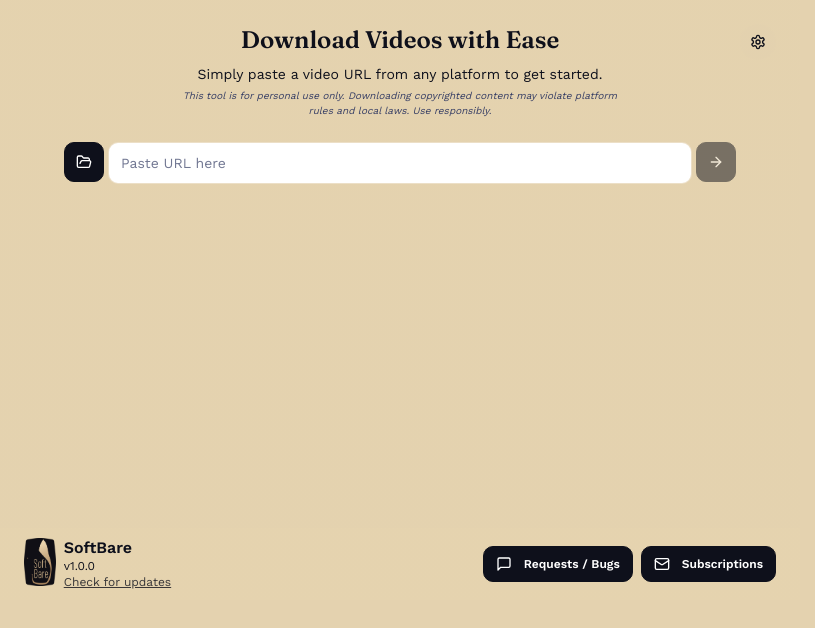
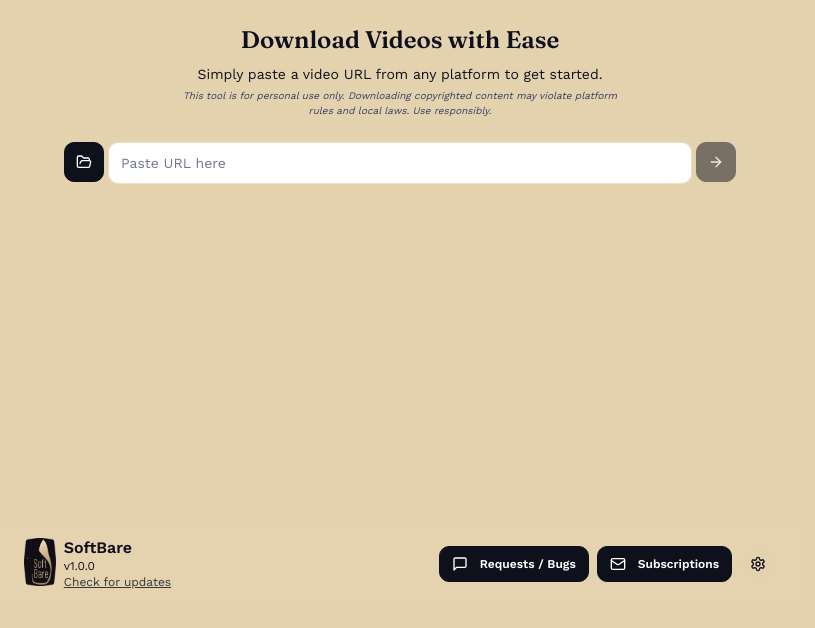
Before and after one commit to frenchfilm/mini-media-fetcher, a React (Vite) app: page / in a window 1280 px wide. Shown: the top 628 px of the page, without its empty margins (0-815 px from the left). Built offline with nearby package versions, Linux system fonts and the light colour scheme; a web font is replaced by a local one.

Commit message:
Fix: Newsletter dialog position
Move the newsletter dialog to the right of the subscription button.

```diff
--- a/src/components/AppFooter.tsx
+++ b/src/components/AppFooter.tsx
@@ -19,6 +19,11 @@ const AppFooter: React.FC<AppFooterProps> = ({
   const handleCheckUpdates = () => {
     console.log("Checking for updates...");
     // Add update check functionality here
+  };
+
+  const handleOpenSettings = () => {
+    // Dispatch the event to open settings
+    document.dispatchEvent(new Event('openSettings'));
   };
 
   return (
@@ -67,6 +72,16 @@ const AppFooter: React.FC<AppFooterProps> = ({
           <Mail className="h-3 w-3 mr-1" />
           <span className="text-xs">Subscriptions</span>
         </Button>
+
+        <Button
+          variant="ghost"
+          size="icon"
+          onClick={handleOpenSettings}
+          className="h-9 w-9 rounded-full bg-secondary/50 hover:bg-secondary text-foreground"
+        >
+          <Settings className="h-5 w-5" />
+          <span className="sr-only">Settings</span>
+        </Button>
       </div>
     </footer>
   );
--- a/src/components/AppHeader.tsx
+++ b/src/components/AppHeader.tsx
@@ -1,8 +1,6 @@
 
 import { useState, useEffect } from 'react';
 import SettingsDialog from "./settings/SettingsDialog";
-import { Button } from "@/components/ui/button";
-import { Settings } from "lucide-react";
 
 interface AppHeaderProps {
   downloadsCount: number;
@@ -25,25 +23,8 @@ const AppHeader = ({ downloadsCount }: AppHeaderProps) => {
     };
   }, []);
 
-  const handleOpenSettings = () => {
-    setSettingsOpen(true);
-  };
-
   return (
     <>
-      {/* Settings Button */}
-      <div className="absolute top-6 right-6 z-10">
-        <Button
-          variant="ghost"
-          size="icon"
-          onClick={handleOpenSettings}
-          className="h-9 w-9 rounded-full bg-secondary/50 hover:bg-secondary text-foreground"
-        >
-          <Settings className="h-5 w-5" />
-          <span className="sr-only">Settings</span>
-        </Button>
-      </div>
-
       {/* Settings Dialog */}
       <SettingsDialog
         open={settingsOpen}
--- a/src/components/AppLayout.tsx
+++ b/src/components/AppLayout.tsx
@@ -1,6 +1,7 @@
 
 import React from 'react';
 import AppFooter from './AppFooter';
+import AppHeader from './AppHeader';
 import { useNavigate } from "react-router-dom";
 
 interface AppLayoutProps {
@@ -24,6 +25,9 @@ const AppLayout = ({
 
   return (
     <div className="w-[800px] h-[600px] bg-gradient-to-b from-background to-secondary/30 flex flex-col relative">
+      {/* Include AppHeader for the settings dialog only */}
+      <AppHeader downloadsCount={downloadsCount} />
+
       {/* Body Section with proper padding */}
       <main className="h-[528px] w-full overflow-hidden p-6">
         {children}
```
